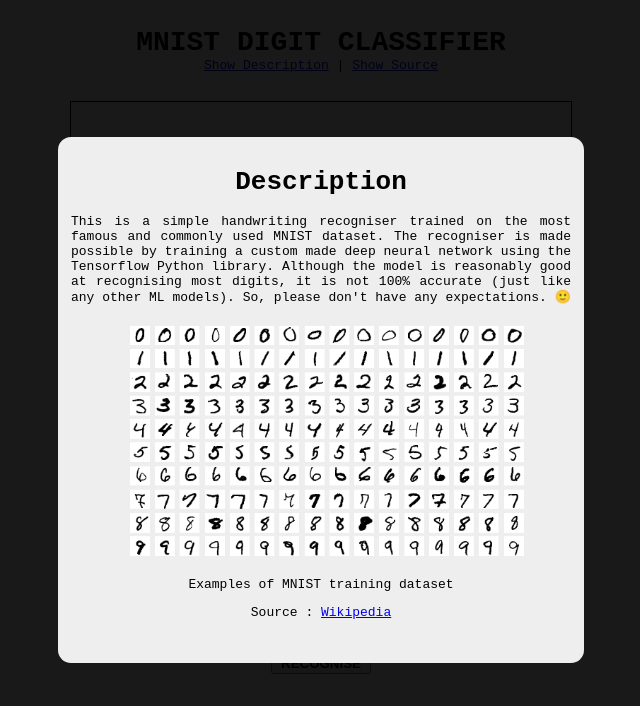
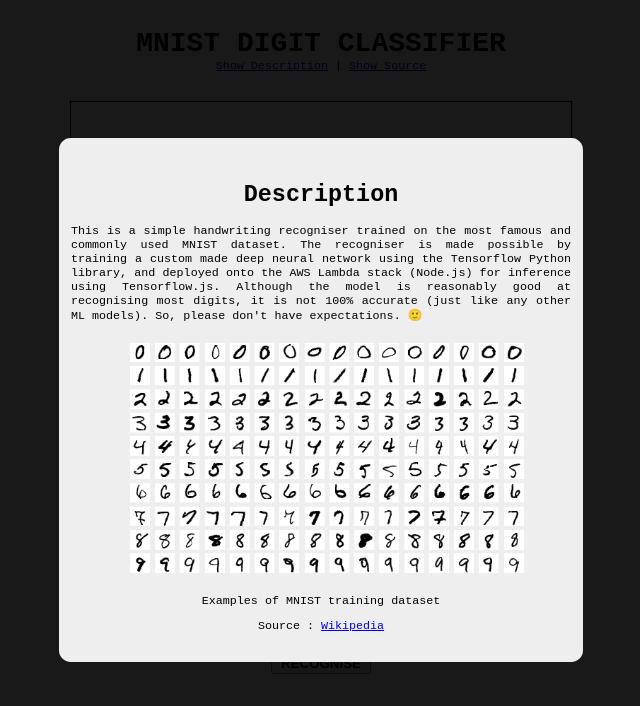
Before and after one commit to ArunHarish/mnist-digit-classifier, a plain HTML site: page static/index.html in a window 1280 px wide. Both pictures are taken after a click on the link "Show Description". Shown: the whole page, without its empty margins (319-959 px from the left). Drawn offline with nearby package versions, Linux system fonts and the light colour scheme.

Commit message:
Just an update on UI

```diff
--- a/static/css/index.css
+++ b/static/css/index.css
@@ -17,6 +17,7 @@ div#app div#description {
     position: relative;
     width: 100%;
     height: 100px;
+    font-size: 0.9em;
     text-align: center;
     display: flex;
     justify-content: center;
@@ -69,10 +70,6 @@ div#content p {
     margin : 0;
 }
 
-div#content h1 {
-    margin-top: -.5em;
-};
-
 
 div#content div#main {
     font-size : 1em;
@@ -85,7 +82,6 @@ div#content img {
 
 div#content div#close {
     display : none;
-    margin : 1em 0;
 }
 
 div#app div#input {
@@ -133,12 +129,42 @@ div#connection-lost {
     font-size: 2em;
 }
 
+div#cold-start-instruction {
+    display : none;
+    color : blue;
+    font-weight: bold;
+    font-size : 1.2em;
+    width : 400px;
+    text-align: center;
+}
+
+
+div#instruction {
+    font-size : 0.5em;
+    text-align: left;
+    margin : 1em;
+}
+
+div#instruction div#title {
+    font-weight: bold;
+    text-align: center;
+    text-decoration: underline;
+    text-transform: uppercase;
+    font-size: 1.2em;
+}
+
+
 button {
     margin: 1em 0;
     font-weight: bold;
     text-transform: uppercase;
     width: 100px;
 }
+
+button#reset {
+    display: none;
+}
+
 button :hover {
     background-color: rgba(0, 0, 0, 0.9);
 }
@@ -149,7 +175,6 @@ div#src {
 
 @media screen and (max-width: 500px) {
     div#app {
-        margin-top: -2em;
         justify-content: center;
     }
 
--- a/static/index.html
+++ b/static/index.html
@@ -29,7 +29,7 @@
                     </h1>
                     <div id="main">
                         <p>
-                            This is a simple handwriting recogniser trained on the most famous and commonly used MNIST dataset. The recogniser is made possible by training a custom made deep neural network using the Tensorflow Python library. Although the model is reasonably good at recognising most digits, it is not 100% accurate (just like any other ML models). So, please don't have any expectations. 🙂
+                            This is a simple handwriting recogniser trained on the most famous and commonly used MNIST dataset. The recogniser is made possible by training a custom made deep neural network using the Tensorflow Python library, and deployed onto the AWS Lambda stack (Node.js) for inference using Tensorflow.js. Although the model is reasonably good at recognising most digits, it is not 100% accurate (just like any other ML models). So, please don't have expectations. 🙂
                         </p>
                     </div>
                     <figure>
@@ -51,16 +51,38 @@
         </div>
         <div id="input">
             <div id="overlay-message">
-                DRAW YOUR DIGIT HERE
+                DRAW YOUR DIGIT (0-9) HERE
+            	<div id="instruction">
+
+                    <div id="title">
+                        Instruction
+                    </div>
+                    <ul>
+                        <li>
+                            Try to fill the entire space 🙂.
+                        </li>
+                        <li>
+                            Once drawn click the recognise button.
+                        </li>
+                        <li>
+                            Re-draw after your digit is recognised.
+                        </li>
+                    </ul>
+                </div>
             </div>
             <canvas id="canvas" width = "500" height="500"></canvas>
         </div>
+        <div id="cold-start-instruction">
+            Hold tight for few more seconds. The Lambda is getting the cold start
+        </div>
         <div id = "connection-lost">
-            Error : Connection Lost
+            Error : Sorry something went wrong<br />
+            Press the reset button to try again.
         </div>
         <div id = "controls">
             <div id = "output"></div>
             <button id="recognise">Recognise</button>
+            <button id="reset">Reset</button>
         </div>
     </div>
 </body>
```
